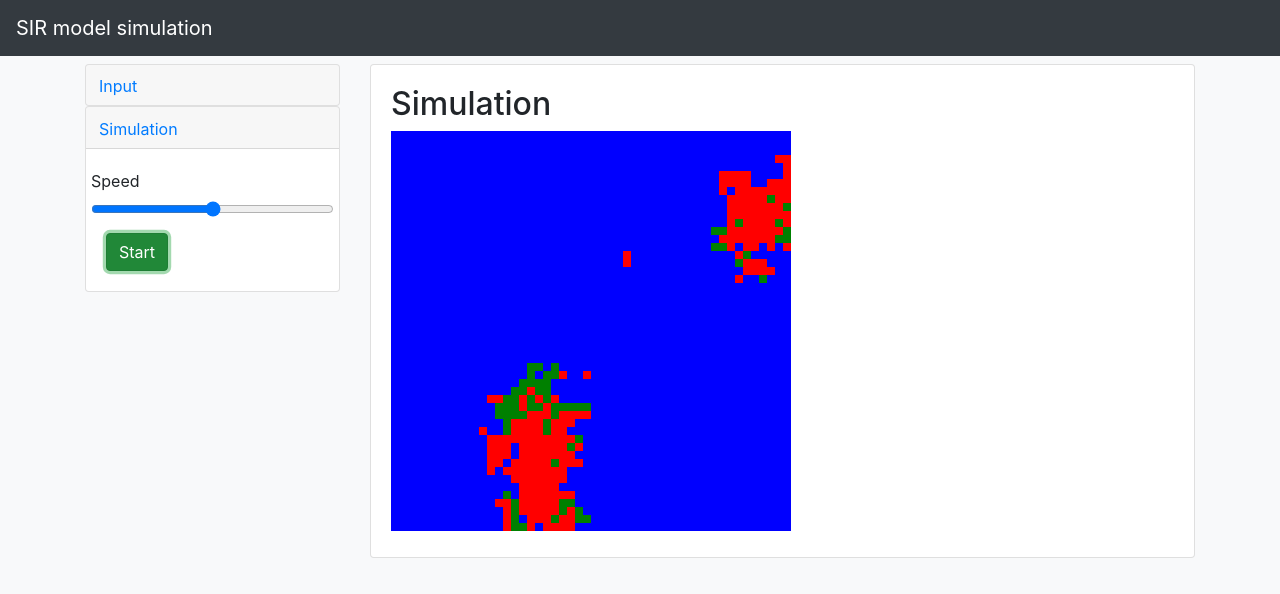
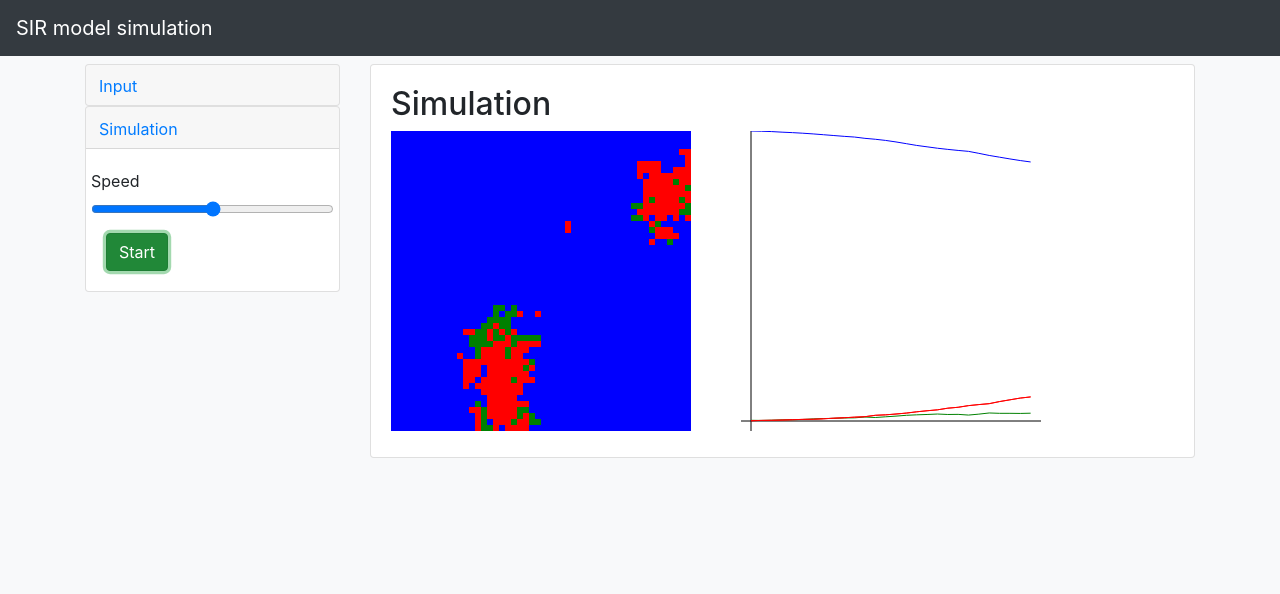
Before and after one commit to k3nn7/sir-simulation, a website built with webpack: page dist/index.html in a window 1280 px wide. Both pictures are taken after a click on the button "Start". Built offline with nearby package versions, Linux system fonts and the light colour scheme.

Commit message:
Wire-up Graph

```diff
--- a/src/controller/SimulationController.ts
+++ b/src/controller/SimulationController.ts
@@ -1,8 +1,10 @@
 import {Simulation} from "../view/Simulation";
 import {SIRSimulation, State} from "../model/sir/SIRSimulation";
+import {Graph, Point} from "../view/Graph";
 
 export class SimulationController {
   private view: Simulation;
+  private graph: Graph;
   private horizontalCellsInput: HTMLInputElement;
   private verticalCellsInput: HTMLInputElement;
   private infectedCellsInput: HTMLInputElement;
@@ -10,6 +12,7 @@ export class SimulationController {
 
   constructor(
     view: Simulation,
+    graph: Graph,
     horizontalCellsInput: HTMLInputElement,
     verticalCellsInput: HTMLInputElement,
     infectedCellsInput: HTMLInputElement,
@@ -20,6 +23,7 @@ export class SimulationController {
     this.infectedCellsInput = infectedCellsInput;
     this.cInput = cInput;
     this.view = view;
+    this.graph = graph;
   }
 
   public async start(): Promise<void> {
@@ -30,6 +34,7 @@ export class SimulationController {
 
     this.view.setSize(hCells, vCells);
     this.view.reset();
+    this.graph.reset();
     const simulation = new SIRSimulation(hCells, vCells, c);
 
     for (let i = 0; i < infectedCells; i++) {
@@ -39,6 +44,7 @@ export class SimulationController {
       this.view.infect(x, y);
     }
 
+    let epoch = 0;
     while (true) {
       await new Promise(r => setTimeout(r, 100));
       simulation.epoch();
@@ -53,6 +59,11 @@ export class SimulationController {
             break;
         }
       });
+
+      this.graph.addSusceptiblePoint(new Point(epoch, simulation.susceptibleCellsCount()));
+      this.graph.addInfectedPoint(new Point(epoch, simulation.infectedCellsCount()));
+      this.graph.addRemovedPoint(new Point(epoch, simulation.removedCellsCount()));
+      epoch++;
     }
   }
 }
--- a/src/index.ts
+++ b/src/index.ts
@@ -3,6 +3,8 @@ import 'bootstrap/dist/js/bootstrap.bundle.min';
 import Renderer from "./engine/Renderer";
 import {Simulation} from "./view/Simulation";
 import {SimulationController} from "./controller/SimulationController";
+import {Graph} from "./view/Graph";
+import Vector2D from "./engine/Vector2D";
 
 const canvas = <HTMLCanvasElement>document.getElementById('simulation');
 const renderer = new Renderer(canvas.getContext('2d'));
@@ -13,16 +15,21 @@ const verticalCellsInput = <HTMLInputElement>document.getElementById('input-vert
 const infectedCellsInput = <HTMLInputElement>document.getElementById('input-infected-cells');
 const cInput = <HTMLInputElement>document.getElementById('input-c');
 
-const view = new Simulation(canvas.width, canvas.height);
+const view = new Simulation(300, 300);
+const graph = new Graph(300, 300);
+
 const controller = new SimulationController(
   view,
+  graph,
   horizontalCellsInput,
   verticalCellsInput,
   infectedCellsInput,
   cInput,
 );
 
+graph.translate(new Vector2D(350, 0))
 renderer.addObject(view);
+renderer.addObject(graph);
 
 startSimulationButton.addEventListener('click', async () => {
   await controller.start();
```
Also changed, not shown: dist/index.html.
